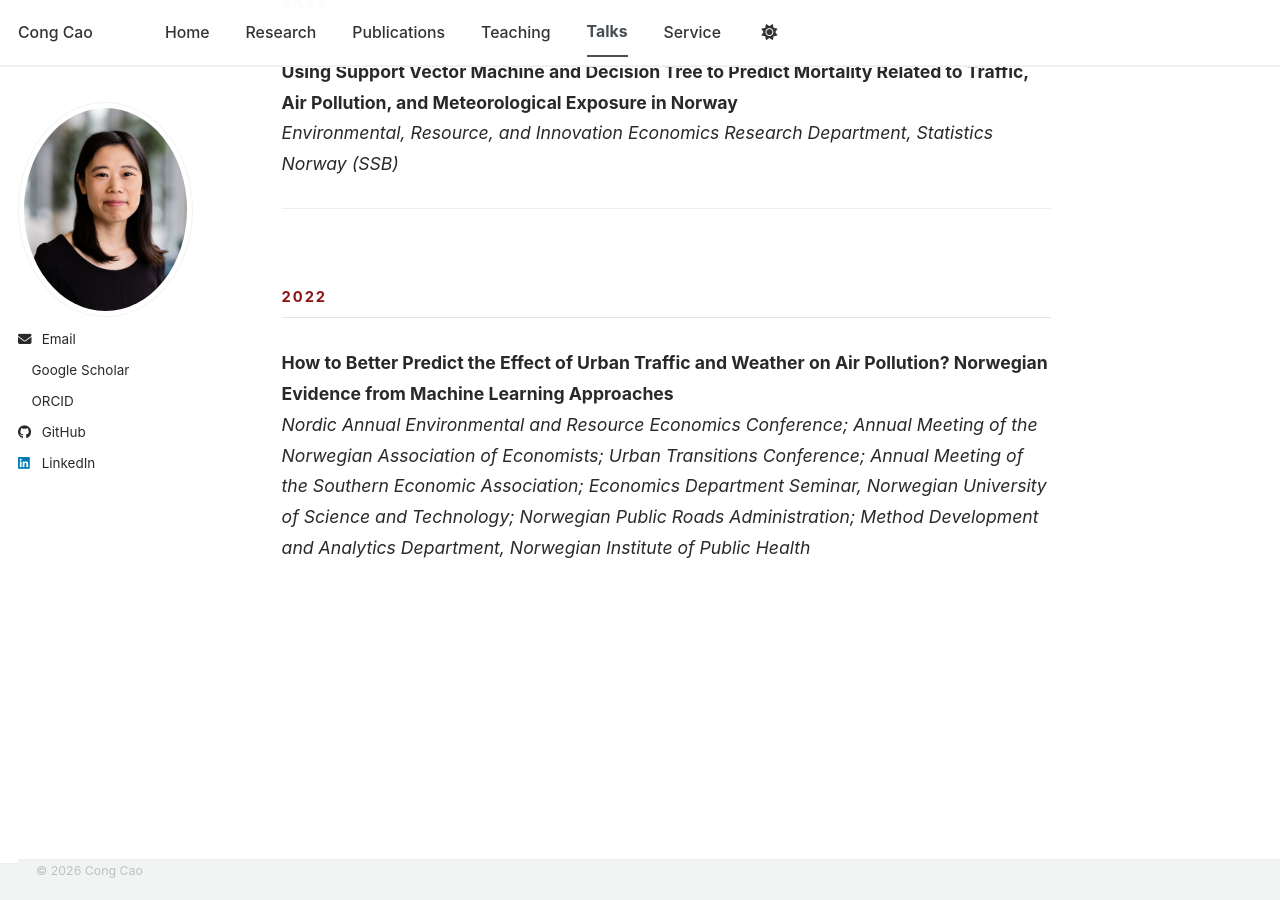
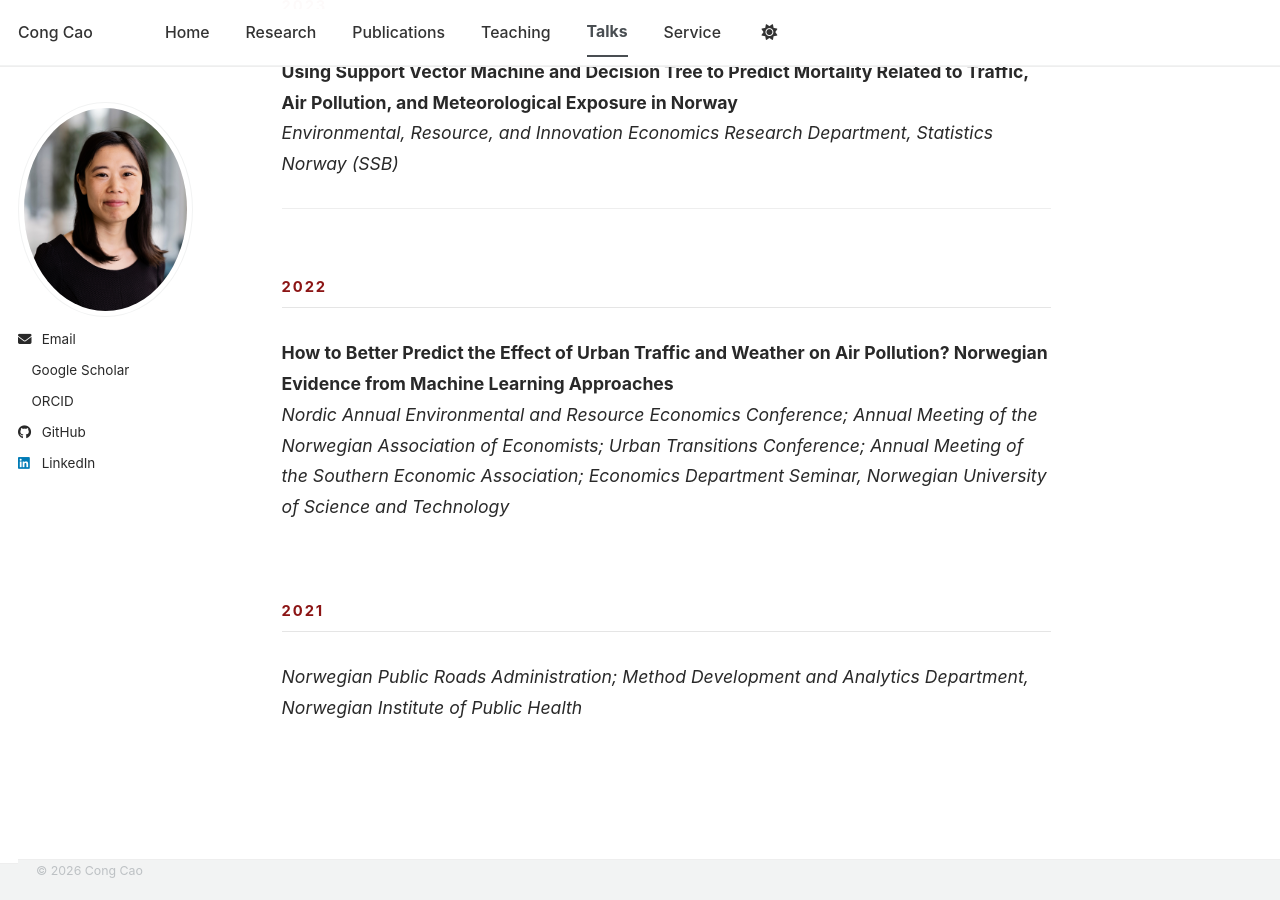
Before and after one commit to congca0/congca0.github.io, a Jekyll site: the page built from talks.md, in a window 1280 px wide and 900 px high, scrolled down 1510 px. Built offline with Jekyll 4.4.1, drawn with Linux system fonts in a browser that asks for light colours; a style sheet for code colours, icons or effects is not loaded.

Commit message:
Update talks.md

```diff
--- a/talks.md
+++ b/talks.md
@@ -48,4 +48,6 @@ Selected invited talks, seminars, and conference presentations.
 ## 2022
 
 **How to Better Predict the Effect of Urban Traffic and Weather on Air Pollution? Norwegian Evidence from Machine Learning Approaches**
-*Nordic Annual Environmental and Resource Economics Conference; Annual Meeting of the Norwegian Association of Economists; Urban Transitions Conference; Annual Meeting of the Southern Economic Association; Economics Department Seminar, Norwegian University of Science and Technology; Norwegian Public Roads Administration; Method Development and Analytics Department, Norwegian Institute of Public Health*
+*Nordic Annual Environmental and Resource Economics Conference; Annual Meeting of the Norwegian Association of Economists; Urban Transitions Conference; Annual Meeting of the Southern Economic Association; Economics Department Seminar, Norwegian University of Science and Technology*
+## 2021
+*Norwegian Public Roads Administration; Method Development and Analytics Department, Norwegian Institute of Public Health*
```
